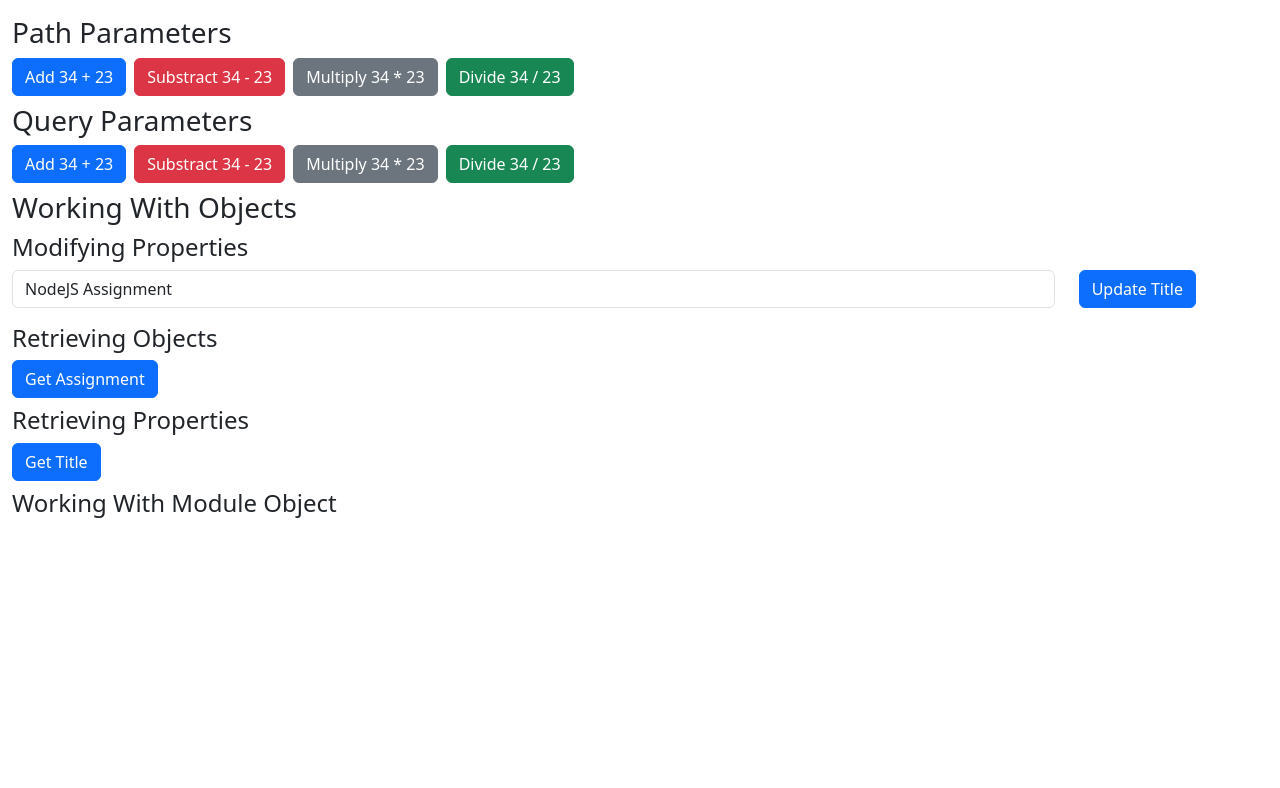
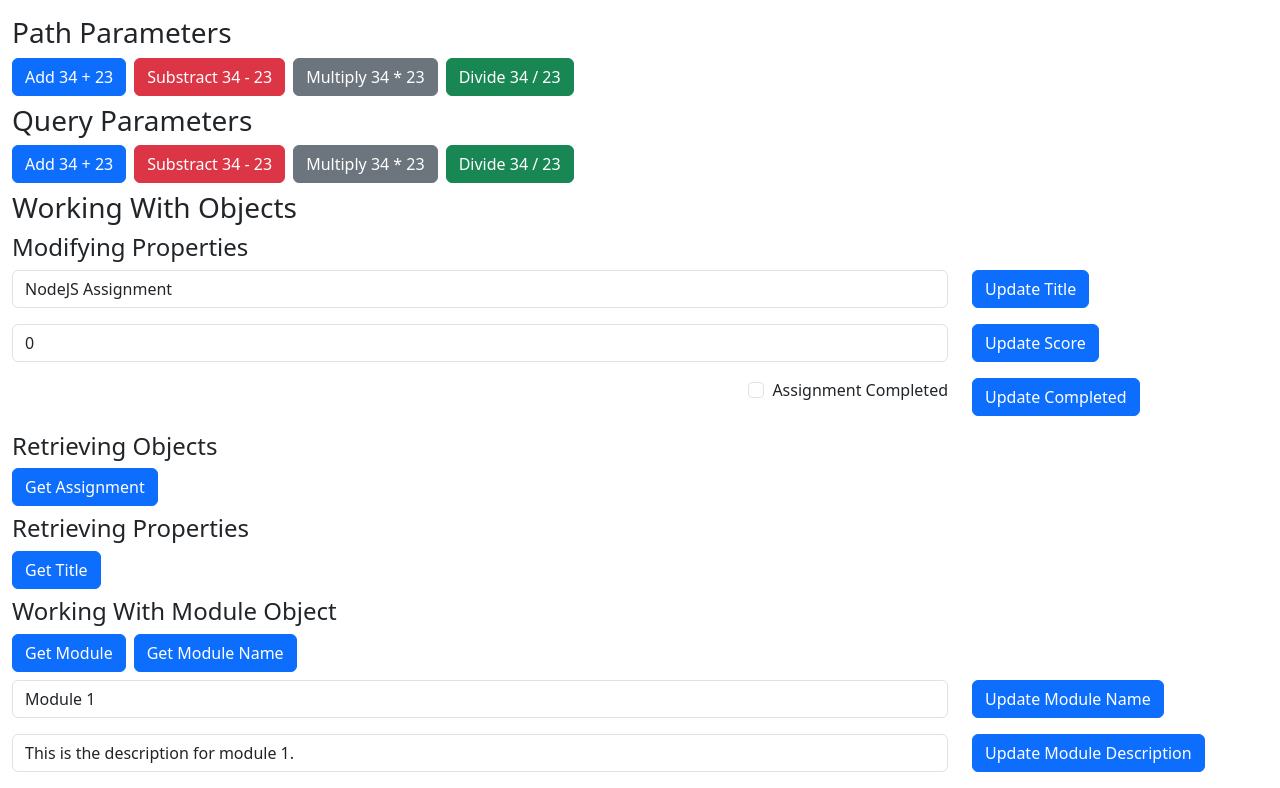
Before and after one commit to ewillia1/kanbas-react-web-app, a React (Create React App) app: page /#/Labs/a5 in a window 1280 px wide. Shown: the part 293-1081 px from the top of the page. Before the commit the page ends 819 px from the top, so only its background shows below. Built offline with nearby package versions, Linux system fonts and the light colour scheme.

Commit message:
3.2.4 On Your Own.
Retrieve module. Retrieve name of module. Update Module name. Update Assignment score. Update Assignment completed.

```diff
--- a/src/Labs/a5/EncodingParametersInURLs.tsx
+++ b/src/Labs/a5/EncodingParametersInURLs.tsx
@@ -11,8 +11,8 @@ function EncodingParametersInURLs() {
             <h4>Calculator</h4>
 
             <div className="mb-3">
-                <input className="form-control mb-2" type="number" value={a} onChange={(e) => setA(parseInt(e.target.value))}/>
-                <input className="form-control" type="number" onChange={(e) => setB(parseInt(e.target.value))} value={b}/>
+                <input id="valueA" className="form-control mb-2" type="number" value={a} onChange={(e) => setA(parseInt(e.target.value))}/>
+                <input id="valueB" className="form-control" type="number" onChange={(e) => setB(parseInt(e.target.value))} value={b}/>
             </div>
 
             <h3>Path Parameters</h3>
--- a/src/Labs/a5/WorkingWithObjects.tsx
+++ b/src/Labs/a5/WorkingWithObjects.tsx
@@ -1,25 +1,64 @@
-import React, { useState } from "react";
+import { useState } from "react";
 
 function WorkingWithObjects() {
     const [assignment, setAssignment] = useState({              // Create a state variable that holds
         id: 1, title: "NodeJS Assignment",                      // default values for the form below.
         description: "Create a NodeJS server with ExpressJS",   // Eventually we will fetch this initial
         due: "2021-10-10", completed: false, score: 0,          // data from the server and populate
-    });                                                         // the form with the remote data so.
+    });                                                         // the form with the remote data so...
+    console.log("assignment = " + JSON.stringify(assignment));
 
-    const ASSIGNMENT_URL = "http://localhost:4000/a5/assignment"    // we can modify it here in the UI.
+    const ASSIGNMENT_URL = "http://localhost:4000/a5/assignment"    // ...we can modify it here in the UI.
+
+    const [module, setModule] = useState({
+        id: "M1A101", name: "Module 1", description: "This is the description for module 1.", course: "A101"
+    });
+    console.log("module = " + JSON.stringify(module));
+
+    const MODULE_URL = "http://localhost:4000/a5/module";
+
+    function handleChecked(e: boolean) {
+        console.log("in handleChecked");
+        console.log("e = " + e);
+        setAssignment({ ...assignment, completed: e});
+    }
 
     return (
         <div>
             <h3>Working With Objects</h3>
             <h4>Modifying Properties</h4>
             <div className="mb-3 row">
-                <div className="col-sm-10">
-                    <input className="form-control" type="text" onChange={(e) => setAssignment({ ...assignment, title: e.target.value })} value={assignment.title}/>
+                <div className="col-sm-9">
+                    <input id="assignmentTitleInput" className="form-control" type="text" onChange={(e) => setAssignment({ ...assignment, title: e.target.value })} value={assignment.title}/>
                 </div>
-                <div className="col-sm-2">
+                <div className="col-sm-3">
                     <a type="button" className="btn btn-primary" href={`${ASSIGNMENT_URL}/title/${assignment.title}`}>
                         Update Title
+                    </a>
+                </div>
+            </div>
+            <div className="mb-3 row">
+                <div className="col-sm-9">
+                    <input id="assignmentScoreInput" className="form-control" type="number" onChange={(e) => setAssignment({ ...assignment, score: parseInt(e.target.value) })} value={assignment.score}/>
+                </div>
+                <div className="col-sm-3">
+                    <a type="button" className="btn btn-primary" href={`${ASSIGNMENT_URL}/score/${assignment.score}`}>
+                        Update Score
+                    </a>
+                </div>
+            </div>
+            <div className="mb-3 row">
+                <div className="col-sm-9">
+                    <div className="form-check float-end">
+                        <input className="form-check-input" type="checkbox" id="assignmentCompleted" onChange={(e) => handleChecked(e.target.checked)}/>
+                        <label className="form-check-label" htmlFor="assignmentCompleted">
+                            Assignment Completed
+                        </label>
+                    </div>
+                </div>
+                <div className="col-sm-3">
+                    <a type="button" className="btn btn-primary" href={`${ASSIGNMENT_URL}/completed/${assignment.completed}`}>
+                        Update Completed
                     </a>
                 </div>
             </div>
@@ -35,7 +74,32 @@ function WorkingWithObjects() {
             </a>
 
             <h4>Working With Module Object</h4>
-
+            <a type="button" className="btn btn-primary me-2 mb-2" href="http://localhost:4000/a5/module">
+                Get Module
+            </a>
+            <a type="button" className="btn btn-primary me-2 mb-2" href="http://localhost:4000/a5/module/name">
+                Get Module Name
+            </a>
+            <div className="mb-3 row">
+                <div className="col-sm-9">
+                    <input id="moduleNameInput" className="form-control" type="text" onChange={(e) => setModule({ ...module, name: e.target.value })} value={module.name}/>
+                </div>
+                <div className="col-sm-3">
+                    <a type="button" className="btn btn-primary" href={`${MODULE_URL}/name/${module.name}`}>
+                        Update Module Name
+                    </a>
+                </div>
+            </div>
+            <div className="mb-3 row">
+                <div className="col-sm-9">
+                    <input id="moduleDescriptionInput" className="form-control" type="text" onChange={(e) => setModule({ ...module, description: e.target.value })} value={module.description}/>
+                </div>
+                <div className="col-sm-3">
+                    <a type="button" className="btn btn-primary" href={`${MODULE_URL}/description/${module.description}`}>
+                        Update Module Description
+                    </a>
+                </div>
+            </div>
         </div>
     );
 }
```
